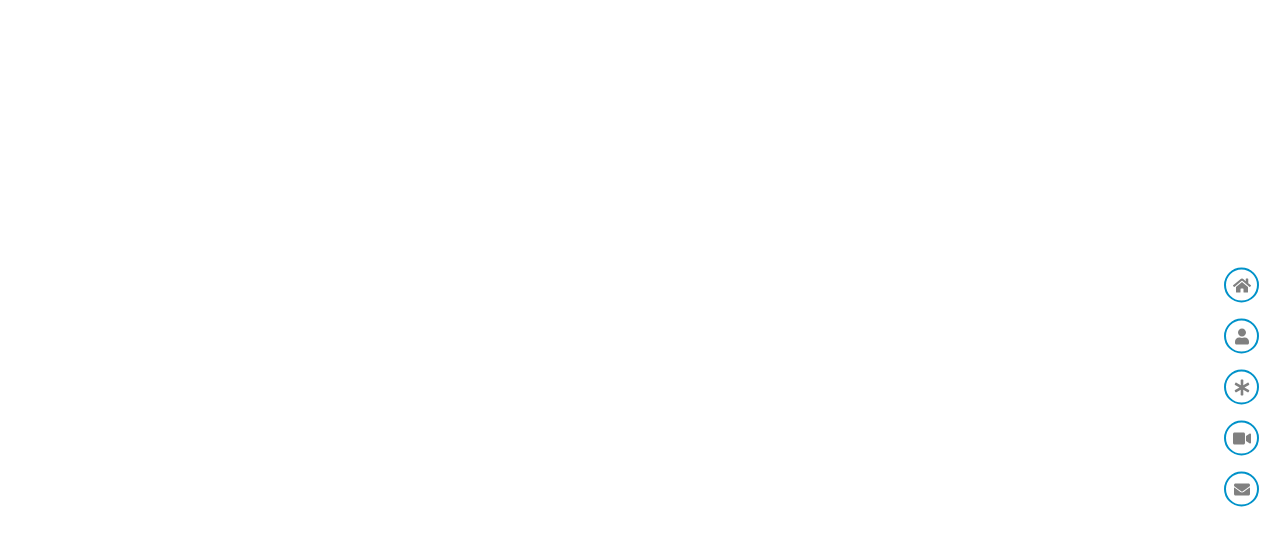
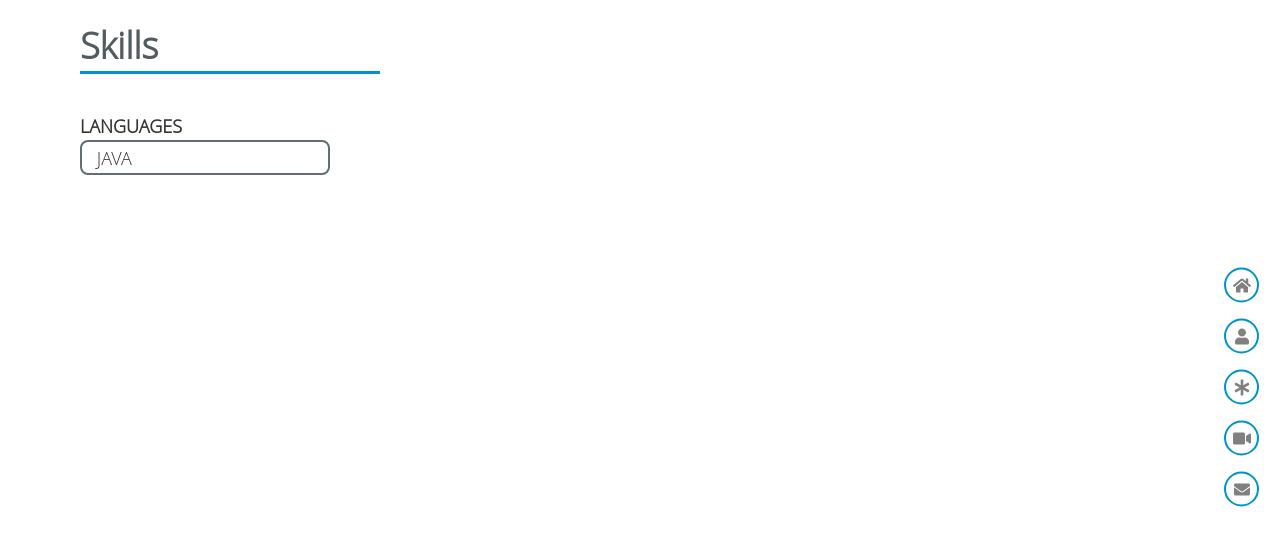
Before and after one commit to PriyanshuAgarwal/priyanshu_agarwal, a React (Create React App) app: page / in a window 1280 px wide. Both pictures are taken after a click on the item 1241 px from the left and 387 px from the top of the page. Shown: the top 546 px of the page. Built offline with nearby package versions, Linux system fonts and the light colour scheme.

Commit message:
Create skill component and css file

```diff
--- a/src/App.js
+++ b/src/App.js
@@ -2,6 +2,7 @@ import React, { Component } from 'react';
 import './css/App.css';
 import Home from './home';
 import Profile from './profile';
+import Skill from './skill';
 
 class App extends Component {
   constructor(props) {
@@ -67,8 +68,8 @@ class App extends Component {
             <div className={this.state.activeView === 'about' ? '' : 'hidden'}>
               <Profile />
             </div>
-            <div>
-
+            <div className={this.state.activeView === 'skills' ? '' : 'hidden'}>
+              <Skill />
             </div>
         </div>
       </div>
--- /dev/null
+++ b/src/css/skill.css
@@ -0,0 +1,50 @@
+.skill-container {
+    display: flex;
+    flex-direction: column;
+    padding: 20px 0 0 80px;
+}
+
+.skill-header {
+
+}
+
+.skill-title {
+    display: flex;
+    flex-basis: 30%;
+    color: #525c60;
+    font-size: 36px;
+    font-weight: 900;
+    border-bottom: 3px solid #0192c9;
+    width: 300px;
+}
+
+.skill-desc-ctn {
+    padding: 40px 0 0;
+    display: flex;
+    flex-direction: column;
+}
+
+.skill-desc-header {
+    display: flex;
+    flex-basis: 30%;
+    text-transform: uppercase;
+    font-weight: 700;
+}
+
+.skill-progress-item {
+    width: 250px;
+    height: 35px;
+    display: flex;
+    flex-direction: row;
+    justify-content: flex-start;
+    align-items: center;
+    border: 2px solid #626e72;
+    border-radius: 8px;width: 250px;
+    display: flex;
+    align-items: center;
+}
+
+.skill-progress-item span {
+    margin-left: 6%;
+    transform: translateY(4%);
+}
--- a/src/profile.js
+++ b/src/profile.js
@@ -18,7 +18,7 @@ class Profile extends Component {
                         <div>I am thankful to God everyday.</div>
                         <div className='go-gator'>Go Gators ! 🐊</div>
                     </div>
-                    <div className="btn-wrapper">
+                    <div className="bttn-wrapper">
                         <div className="btn-ctn">
                             Download my resume
                         </div>
--- /dev/null
+++ b/src/skill.js
@@ -0,0 +1,28 @@
+import React, { Component } from 'react';
+import  './css/skill.css';
+
+class Skill extends Component {
+    render() {
+      return (
+        <div className='skill-container'>
+            <div className='skill-header'>
+                <div className='skill-title'>
+                    Skills
+                </div>
+            </div>
+            <div className='skill-desc-ctn'>
+                <div className='skill-desc-header'>
+                    Languages
+                </div>
+                <div className='skill-desc'>
+                    <div className='skill-progress-item'>
+                        <span>JAVA</span>
+                    </div>
+                </div>
+            </div>
+        </div>
+      );
+    }
+  }
+
+  export default Skill;
```
